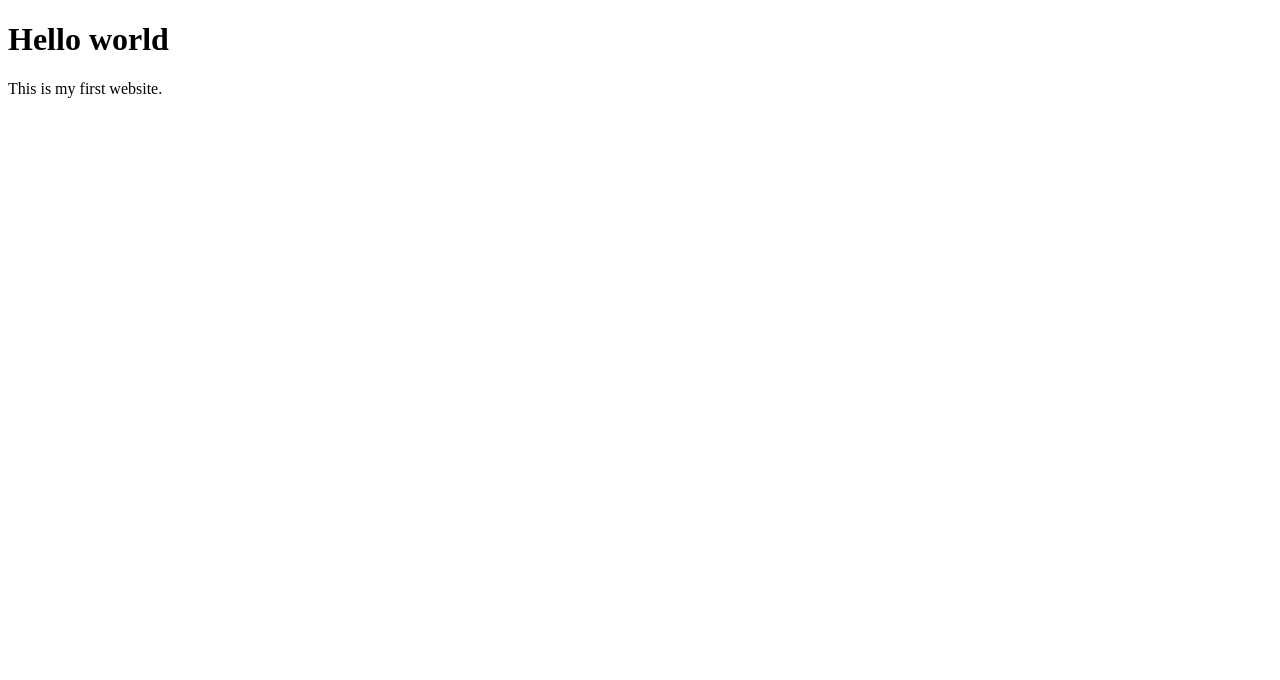
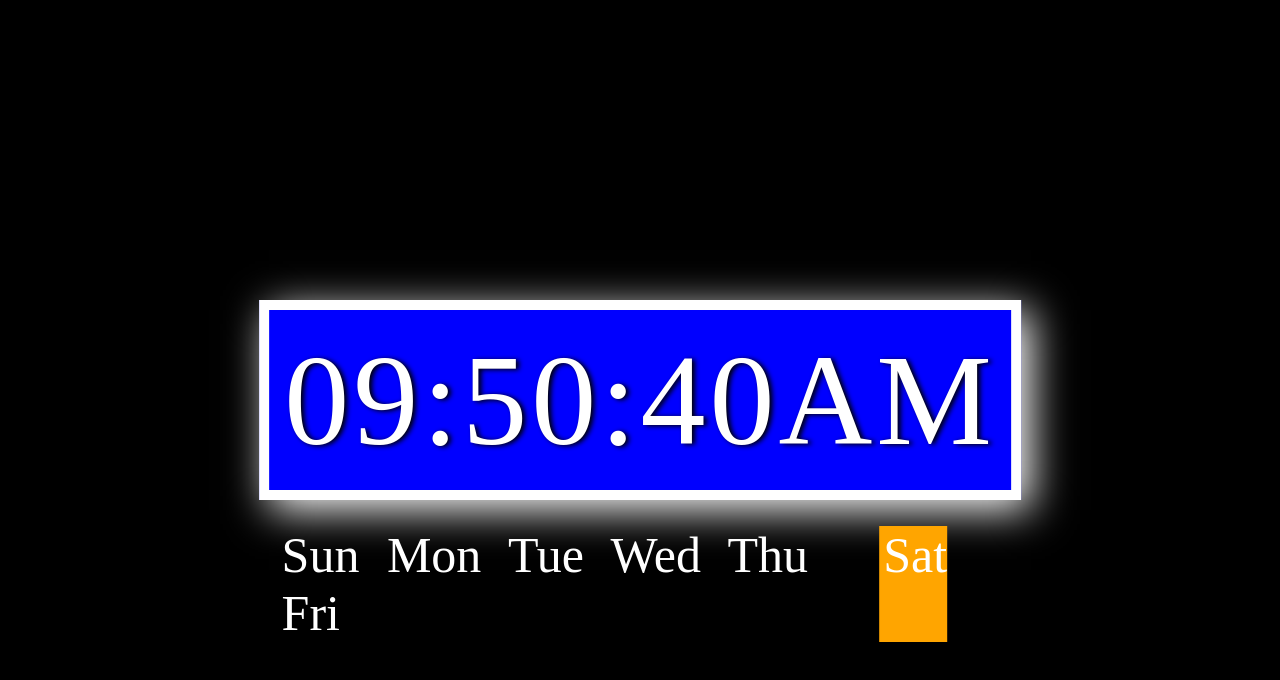
Before and after one commit to hasmuddinansari/hasmuddinansari.github.io, a plain HTML site: page index.html in a window 1280 px wide. Drawn offline with Linux system fonts and the light colour scheme.

Commit message:
Update file
Making a clock first time using html css and javascript

```diff
--- a/index.html
+++ b/index.html
@@ -1,11 +1,74 @@
 <!DOCTYPE html>
 <html>
 <head>
-	<title>First Web</title>
+	<title>Digital-Clock</title>
+
+	<style type="text/css">
+	body {background:black;
+		padding:0px;
+		margin:0px;
+
+	}
+	.days {color:white;
+		position: absolute;
+		top:73%; left:48%;
+		transform:translate(-50%, -50%);
+		word-spacing: 15px;
+		letter-spacing:0px;
+		font-size:50px;
+		display:inline-flex;}
+
+	.myclock {color:white;
+		transition:1s;
+		font-size:130px;
+		position: absolute;
+		top:50%; left:50%;
+		transform:translate(-50%, -50%);
+		border:10px solid white;
+		padding:15px;
+		letter-spacing:4px;
+		background:blue;
+		font-family: Swis721 BdOul BT;
+		box-shadow:10px 10px 40px white;
+		text-shadow: 3px 1px 5px black;
+	}
+.days #today {background:orange;
+margin-left:20px; padding-left: 4px;}
+
+	</style>
+
+
+
 </head>
 <body>
-	<h1> Hello world </h1>
-	<p>This is my first website.</p>
+	<div id="clock" class="myclock"></div>
+	<div class="days">Sun Mon Tue Wed Thu Fri <div id="today">Sat</div></div>
 
+
+
+<script type="text/javascript">
+	function showTime() {
+	var date = new Date();
+	var h = date.getHours();
+	var m = date.getMinutes();
+	var s = date.getSeconds();
+	var session = "AM";
+	if(h==0) {h=12}
+		if (h>12) {h= h-12;
+			session= "PM";}
+	h= (h<10) ? "0" + h :h;
+	m = (m<10) ? "0" + m:m;
+	s= (s<10) ? "0" + s:s;
+
+	var time = h + ":" + m + ":" + s +"" +session;
+	document.getElementById("clock").innerText = time;
+	document.getElementById("clock").textContent = time;
+
+setTimeout(showTime, 1000);}
+showTime();
+
+
+
+</script>
 </body>
 </html>
```
